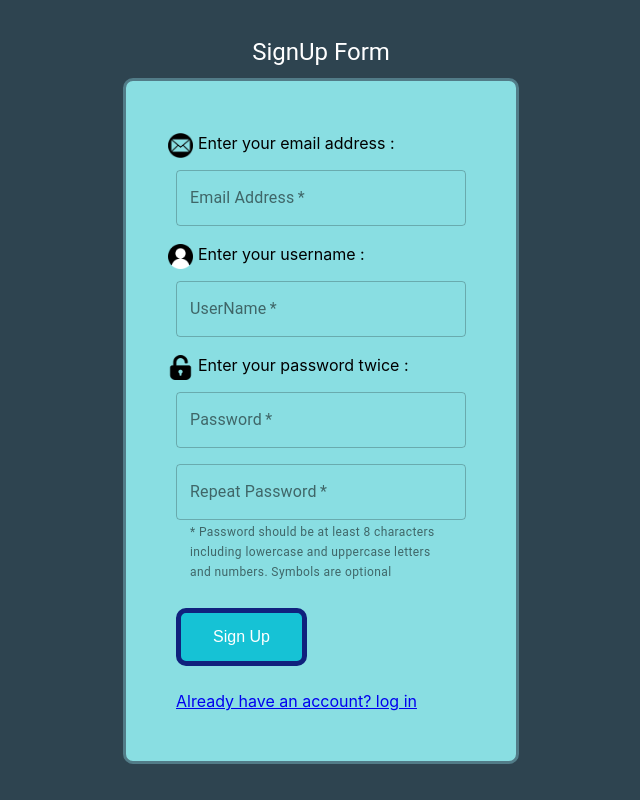
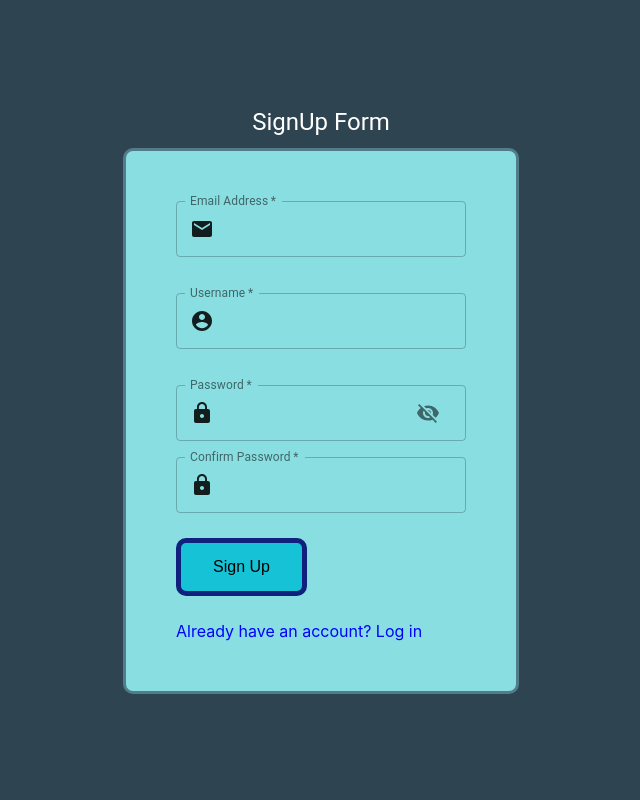
Before and after one commit to Tahlil-992/bugophobia.front-end, a React (Create React App) app: page /sign-up in a window 1280 px wide. Shown: the whole page, without its empty margins (319-959 px from the left). Built offline with nearby package versions, Linux system fonts and the light colour scheme.

Commit message:
last design changes & error live validation

```diff
--- a/src/style.css
+++ b/src/style.css
@@ -6,33 +6,20 @@
     justify-content: center;
     align-items: center;
 }
-.form {
+.form{
     background-color: #89dee2;
     border: 3px solid #527c88;
     border-radius: 10px;
     padding: 50px;
     margin-top: 10px;
 }
-.textfield {
-    margin-bottom: 10px;
-}
 .box {
     display: flex;
-}
-.photo {
-    height: 25px;
-    width: 25px;
-    margin-top: 10px;
-}
-.brtop {
-    margin-top: 10px;
-    margin-left: 5px;
-    display: inline-block;
 }
 .button{
     background-color: #16c2d5;
     border: 5px solid #10217d;
-    color: white;
+    color: black;
     padding: 15px 32px;
     text-align: center;
     text-decoration: none;
@@ -46,3 +33,10 @@
     background: #527c88;
     cursor: pointer;
 }
+.link {
+    color : blue;
+    text-decoration: none;
+}
+.link:hover {
+    color: fuchsia;
+}
--- a/src/views/pages/ForgetPassword.js
+++ b/src/views/pages/ForgetPassword.js
@@ -1,6 +1,5 @@
-import React from 'react';
+import React, { useEffect, useState } from 'react';
 import "../../style.css";
-import Password_photo from "../../assets/images/Password_photo.png";
 import Button from '@material-ui/core/Button';
 import TextField from '@material-ui/core/TextField';
 import Grid from '@material-ui/core/Grid';
@@ -8,8 +7,18 @@ import Box from '@material-ui/core/Box';
 import Typography from '@material-ui/core/Typography';
 import Container from '@material-ui/core/Container';
 import { Link } from "react-router-dom";
+import IconButton from '@material-ui/core/IconButton';
+import InputAdornment from "@material-ui/core/InputAdornment";
+import LockIcon from '@material-ui/icons/Lock';
+import Visibility from "@material-ui/icons/Visibility";
+import VisibilityOff from "@material-ui/icons/VisibilityOff";
+import ArrowBackSharpIcon from '@material-ui/icons/ArrowBackSharp';
+import KeyboardBackspaceSharpIcon from '@material-ui/icons/KeyboardBackspaceSharp';
 
 export default function ForgetPass() {
+    const [showPassword, setShowPassword] = useState(false);
+    const handleClickShowPassword = () => setShowPassword(!showPassword);
+    const handleMouseDownPassword = () => setShowPassword(!showPassword);
     return (
         <Box>
             <Container component="main" maxWidth="xs">
@@ -18,20 +27,12 @@ export default function ForgetPass() {
                     <div className="form">
                         <Grid container spacing={2}>
                             <Grid>
-                                <label className="brtop">
+                                <label>
                                     Hey,<br />
                                     We have sent a password to your email.<br />
                                     please check your mailbox,<br />
                                     and use that password for logging in.<br /><br />
                                 </label>
-                            </Grid>
-                            <Grid container spacing={0}>
-                                <Grid>
-                                    <img src={Password_photo} className="photo" alt="Password_photo" />
-                                </Grid>
-                                <Grid>
-                                    <label className="brtop">enter the password we've sent to you :</label>
-                                </Grid>
                             </Grid>
                             <Grid item xs={12}>
                                 <TextField
@@ -43,12 +44,26 @@ export default function ForgetPass() {
                                     type="password"
                                     id="password"
                                     autoComplete="current-password"
+                                    type={showPassword ? "text" : "password"}
+                                    InputProps={{
+                                        startAdornment: (<InputAdornment position="start"><LockIcon /></InputAdornment>),
+                                        endAdornment: (
+                                            <InputAdornment position="end">
+                                                <IconButton
+                                                    aria-label="toggle password visibility"
+                                                    onClick={handleClickShowPassword}
+                                                    onMouseDown={handleMouseDownPassword}>
+                                                    {showPassword ? <Visibility /> : <VisibilityOff />}
+                                                </IconButton>
+                                            </InputAdornment>
+                                        )
+                                    }}
                                 />
                             </Grid>
                         </Grid>
                         <Button type="submit" fullWidth variant="contained" class="button" >Submit</Button>
                         <Grid>
-                            <Link to="/">back to login form</Link>
+                            <Link class="link" to="/">Back to login form</Link>
                         </Grid>
                     </div>
                 </div>
--- a/src/views/pages/LoginForm.js
+++ b/src/views/pages/LoginForm.js
@@ -1,7 +1,5 @@
-import React, { useEffect,useState } from 'react';
+import React, { useEffect, useState } from 'react';
 import "../../style.css";
-import email_photo from "../../assets/images/email_photo.png";
-import Password_photo from "../../assets/images/Password_photo.png";
 import Button from '@material-ui/core/Button';
 import TextField from '@material-ui/core/TextField';
 import Grid from '@material-ui/core/Grid';
@@ -16,7 +14,12 @@ import CloseIcon from '@material-ui/icons/Close';
 import axios from "axios";
 import IconButton from '@material-ui/core/IconButton';
 import ErrorOutlineIcon from '@material-ui/icons/ErrorOutline';
-import { LoadingSpinner } from "../../assets/loading.spinner"
+import InputAdornment from "@material-ui/core/InputAdornment";
+import EmailIcon from '@material-ui/icons/Email';
+import LockIcon from '@material-ui/icons/Lock';
+import Visibility from "@material-ui/icons/Visibility";
+import VisibilityOff from "@material-ui/icons/VisibilityOff";
+import { LoadingSpinner } from "../../assets/loading.spinner";
 
 const callLoginAPI = async ({ email, password }) => {
     try {
@@ -121,6 +124,10 @@ export default function LogIn() {
 
     }, [onSubmit]);
 
+    const [showPassword, setShowPassword] = useState(false);
+    const handleClickShowPassword = () => setShowPassword(!showPassword);
+    const handleMouseDownPassword = () => setShowPassword(!showPassword);
+
     return (
         <Box>
             <Container component="main" maxWidth="xs">
@@ -128,14 +135,6 @@ export default function LogIn() {
                     <Typography component="h1" variant="h5" style={{ color: "white" }}>Login Form</Typography>
                     <div className="form">
                         <Grid container spacing={2}>
-                            <Grid container spacing={0}>
-                                <Grid>
-                                    <img src={email_photo} className="photo" alt="email_photo" />
-                                </Grid>
-                                <Grid>
-                                    <label className="brtop">Enter your email address :</label>
-                                </Grid>
-                            </Grid>
                             <Grid item xs={12}>
                                 <TextField
                                     error={isEmailEmpty}
@@ -146,18 +145,13 @@ export default function LogIn() {
                                     label="Email Address"
                                     name="email"
                                     value={email}
-									onChange={event => {setEmail(event.target.value); setIsEmailEmpty(false);}}
+                                    onChange={event => { setEmail(event.target.value); setIsEmailEmpty(false); }}
+                                    InputProps={{
+                                        startAdornment: (<InputAdornment position="start"><EmailIcon /></InputAdornment>)
+                                    }}
                                 />
                             </Grid>
-                            <Grid container spacing={0}>
-                                <Grid>
-                                    <img src={Password_photo} className="photo" alt="Password_photo" />
-                                </Grid>
-                                <Grid>
-                                    <label className="brtop">Enter your password :</label>
-                                </Grid>
-                            </Grid>
-                            <Grid item xs={12}>
+                            <Grid item xs={12}><br/>
                                 <TextField
                                     error={isPasswordEmpty}
                                     variant="outlined"
@@ -169,20 +163,36 @@ export default function LogIn() {
                                     id="password"
                                     autoComplete="current-password"
                                     value={password}
-									onChange={event => {setPassword(event.target.value); setIsPasswordEmpty(false);}}
+                                    onChange={event => { setPassword(event.target.value); setIsPasswordEmpty(false); }}
+                                    type={showPassword ? "text" : "password"}
+                                    InputProps={{
+                                        startAdornment: (<InputAdornment position="start"><LockIcon /></InputAdornment>),
+                                        endAdornment: (
+                                            <InputAdornment position="end">
+                                                <IconButton
+                                                    aria-label="toggle password visibility"
+                                                    onClick={handleClickShowPassword}
+                                                    onMouseDown={handleMouseDownPassword}>
+                                                    {showPassword ? <Visibility /> : <VisibilityOff />}
+                                                </IconButton>
+                                            </InputAdornment>
+                                        )
+                                    }}
                                 />
                             </Grid>
+                            <Grid item xs={12}>
                                 <FormControlLabel control={<Checkbox value="remember" />} label="Remember me" />
+                            </Grid>
                         </Grid>
                         <Box display="flex" justifyContent="space-between">
                             <Button type="submit" variant="contained" class="button" onClick={() => handleSubmit()}>Log in</Button>
                             {isLoading && <LoadingSpinner />}
                         </Box>
                         <Grid>
-                            <Link to="/forget-password">Forget password?</Link>
+                            <Link class="link" to="/forget-password">Forget password?</Link>
                         </Grid>
                         <Grid>
-                            <Link to="/sign-up">Don't have an account? Sign Up</Link>
+                            <Link class="link" to="/sign-up">Don't have an account? Sign Up</Link>
                         </Grid>
                     </div>
                 </div>
--- a/src/views/pages/SignUpForm.js
+++ b/src/views/pages/SignUpForm.js
@@ -1,8 +1,5 @@
 import React, { useEffect, useState } from 'react';
 import "../../style.css";
-import User_photo from "../../assets/images/User_photo.png";
-import Password_photo from "../../assets/images/Password_photo.png";
-import email_photo from "../../assets/images/email_photo.png";
 import Button from '@material-ui/core/Button';
 import TextField from '@material-ui/core/TextField';
 import Grid from '@material-ui/core/Grid';
@@ -19,6 +16,12 @@ import ErrorOutlineIcon from '@material-ui/icons/ErrorOutline';
 import CheckCircleIcon from '@material-ui/icons/CheckCircle';
 import { makeStyles } from '@material-ui/core/styles';
 import { LoadingSpinner } from "../../assets/loading.spinner";
+import InputAdornment from "@material-ui/core/InputAdornment";
+import EmailIcon from '@material-ui/icons/Email';
+import LockIcon from '@material-ui/icons/Lock';
+import AccountCircleIcon from '@material-ui/icons/AccountCircle';
+import Visibility from "@material-ui/icons/Visibility";
+import VisibilityOff from "@material-ui/icons/VisibilityOff";
 import Paper from '@material-ui/core/Paper';
 
 const callSignUPAPI = async ({ username, password, email }) => {
@@ -99,68 +102,35 @@ export default function SignUp() {
   const [openSnackBar, setOpenSnackBar] = useState(false);
   const [openModal, setOpenModal] = useState(false);
 
-  const checkEmail = () => {
+  const [emailhelper, setemailhelper] = useState("");
+  const [userhelper, setuserhelper] = useState("");
+  const [passhelper, setpasshelper] = useState("");
+  const [configpasshelper, setConfigpasshelper] = useState("");
+
+  const checkEmail = (email) => {
     const res = emailRegex.test(email)
-    if (message === "" || message === null || message === undefined) {
-      if (!res)
-        setMessage("Invalid email!");
-    }
-    return res;
+    setIsEmailValid(res);
   }
 
-  const checkUsername = () => {
+  const checkUsername = (userame) => {
     const res = userNameRegex.test(username);
-    if (message === "" || message === null || message === undefined) {
-      if (!res)
-        setMessage("Invalid username!");
-    }
-    return res;
+    setIsUsernameValid(res);
   }
 
-  const checkPassword = () => {
+  const checkPassword = (password) => {
     const res = passwordRegex.test(password);
-    if (message === "" || message === null || message === undefined) {
-      if (!res)
-        setMessage("Invalid password!");
-    }
-    return res;
+    setIsPasswordValid(res);
   }
 
-  const checkConfigPass = () => {
+  const checkConfigPass = (configPass) => {
     const res = (configPass === password);
-    if (message === "" || message === null || message === undefined) {
-      if (!res)
-        setMessage("Enter your password again!");
-    }
-    return res;
-  }
-
-  const validateInputs = () => {
-    const email_res = checkEmail();
-    const user_res = checkUsername();
-    const pass_res = checkPassword();
-    const conf_res = checkConfigPass();
-    setIsEmailValid(email_res);
-    setIsUsernameValid(user_res);
-    setIsPasswordValid(pass_res);
-    setIsConfigPassValid(conf_res);
-    if (email_res && user_res && pass_res && conf_res)
-      return true;
-    return false;
+    setIsConfigPassValid(res);
   }
 
   const handleSubmit = () => {
-    const res = validateInputs();
-    if (!res) {
-      setPassword("");
-      setConfigPass("");
-      setOpenSnackBar(true);
-    }
-    else {
-      setOpenSnackBar(false);
-    }
-    setIsLoading(res);
-    setOnSubmit(res);
+    setOpenSnackBar(false);
+    setIsLoading(true);
+    setOnSubmit(true);
   }
 
   const handleClose = () => {
@@ -195,7 +165,6 @@ export default function SignUp() {
       else {
         setMessage("Something went wrong while trying to create your account.");
       }
-
     }
   }
 
@@ -208,9 +177,41 @@ export default function SignUp() {
 
   }, [onSubmit]);
 
+  useEffect(() => {
+    if (isEmailValid)
+      setemailhelper("");
+    else
+      setemailhelper("Email is invalid");
+  }, [isEmailValid]);
+
+  useEffect(() => {
+    if (isUsernameValid)
+      setuserhelper("");
+    else
+      setuserhelper("Username is invalid");
+  }, [isUsernameValid]);
+
+  useEffect(() => {
+    if (ispasswordValid)
+      setpasshelper("");
+    else
+      setpasshelper("Password should be at least 8 characters including lowercase and uppercase letters and numbers. Symbols are optional.");
+  }, [ispasswordValid]);
+
+  useEffect(() => {
+    if (isConfigPassValid)
+      setConfigpasshelper("");
+    else
+      setConfigpasshelper("Passwords don't match");
+  }, [isConfigPassValid]);
+
   const goToLogin = () => {
     history.replace("/");
   }
+
+  const [showPassword, setShowPassword] = useState(false);
+  const handleClickShowPassword = () => setShowPassword(!showPassword);
+  const handleMouseDownPassword = () => setShowPassword(!showPassword);
 
   return (
     <Box>
@@ -219,14 +220,6 @@ export default function SignUp() {
           <Typography component="h1" variant="h5" style={{ color: "white" }}>SignUp Form</Typography>
           <div class="form">
             <Grid container spacing={2}>
-              <Grid container spacing={0}>
-                <Grid>
-                  <img src={email_photo} className="photo" alt="email_photo" />
-                </Grid>
-                <Grid>
-                  <label className="brtop">Enter your email address :</label>
-                </Grid>
-              </Grid>
               <Grid item xs={12}>
                 <TextField
                   error={!isEmailValid}
@@ -237,39 +230,35 @@ export default function SignUp() {
                   label="Email Address"
                   name="email"
                   value={email}
-                  onChange={event => setEmail(event.target.value)}
+                  onChange={event => { setEmail(event.target.value); checkEmail(event.target.value); }}
+                  InputProps={{
+                    startAdornment: (<InputAdornment position="start"><EmailIcon /></InputAdornment>),
+                    endAdornment: (<InputAdornment position="end"></InputAdornment>)
+                  }}
+                  helperText={emailhelper}
                 />
               </Grid>
-              <Grid container spacing={0}>
-                <Grid>
-                  <img src={User_photo} className="photo" alt="User_photo" />
-                </Grid>
-                <Grid>
-                  <label className="brtop">Enter your username :</label>
-                </Grid>
-              </Grid>
               <Grid item xs={12}>
+                <br />
                 <TextField
                   error={!isUsernameValid}
                   variant="outlined"
                   required
                   fullWidth
                   id="username"
-                  label="UserName"
+                  label="Username"
                   name="username"
                   value={username}
-                  onChange={event => setUsername(event.target.value)}
+                  onChange={event => { setUsername(event.target.value); checkUsername(event.target.value); }}
+                  InputProps={{
+                    startAdornment: (<InputAdornment position="start"><AccountCircleIcon /></InputAdornment>),
+                    endAdornment: (<InputAdornment position="end"></InputAdornment>)
+                  }}
+                  helperText={userhelper}
                 />
               </Grid>
-              <Grid container spacing={0}>
-                <Grid>
-                  <img src={Password_photo} className="photo" alt="Password_photo" />
-                </Grid>
-                <Grid>
-                  <label className="brtop">Enter your password twice :</label>
-                </Grid>
-              </Grid>
               <Grid item xs={12}>
+                <br />
                 <TextField
                   error={!(ispasswordValid && isConfigPassValid)}
                   variant="outlined"
@@ -281,7 +270,22 @@ export default function SignUp() {
                   id="password"
                   autoComplete="current-password"
                   value={password}
-                  onChange={event => setPassword(event.target.value)}
+                  onChange={event => { setPassword(event.target.value); checkPassword(event.target.value); }}
+                  type={showPassword ? "text" : "password"}
+                  InputProps={{
+                    startAdornment: (<InputAdornment position="start"><LockIcon /></InputAdornment>),
+                    endAdornment: (
+                      <InputAdornment position="end">
+                        <IconButton
+                          aria-label="toggle password visibility"
+                          onClick={handleClickShowPassword}
+                          onMouseDown={handleMouseDownPassword}>
+                          {showPassword ? <Visibility /> : <VisibilityOff />}
+                        </IconButton>
+                      </InputAdornment>
+                    )
+                  }}
+                  helperText={passhelper}
                 />
               </Grid>
               <Grid item xs={12}>
@@ -291,17 +295,17 @@ export default function SignUp() {
                   required
                   fullWidth
                   name="Rpassword"
-                  label="Repeat Password"
+                  label="Confirm Password"
                   type="password"
                   id="Rpassword"
                   autoComplete="current-password"
                   value={configPass}
-                  onChange={event => setConfigPass(event.target.value)}
-                  helperText={
-                    <Typography variant="caption">
-                      {`* Password should be at least 8 characters including lowercase and uppercase letters and numbers. Symbols are optional`}
-                    </Typography>
-                  }
+                  onChange={event => { setConfigPass(event.target.value); checkConfigPass(event.target.value) }}
+                  type={showPassword ? "text" : "password"}
+                  InputProps={{
+                    startAdornment: (<InputAdornment position="start"><LockIcon /></InputAdornment>)
+                  }}
+                  helperText={configpasshelper}
                 />
               </Grid>
             </Grid>
@@ -311,7 +315,7 @@ export default function SignUp() {
             </Box>
             <Grid>
               <Grid item>
-                <Link to="/">Already have an account? log in</Link>
+                <Link class="link" to="/">Already have an account? Log in</Link>
               </Grid>
             </Grid>
           </div>
@@ -323,7 +327,7 @@ export default function SignUp() {
           onClose={handleClose}
           resumeHideDuration={0}
         >
-          <Paper style={{backgroundColor: "#f9a099", borderRadius: "7px"}} elevation={3}>
+          <Paper style={{ backgroundColor: "#f9a099", borderRadius: "7px" }} elevation={3}>
             <Box
               display="flex"
               alignItems="center"
@@ -331,9 +335,9 @@ export default function SignUp() {
               px={"1em"} py={"1em"}>
               <ErrorOutlineIcon style={{ color: "#611a15", marginRight: "0.5em" }} />
               <Box>
-              {message && message.split("\n").map((item) =>
+                {message && message.split("\n").map((item) =>
                   <Typography style={{ color: "#611a15" }} display="block">{item}</Typography>
-              )}
+                )}
               </Box>
               <IconButton anchorOrigin={{ vertical: 'top', horizontal: 'center' }} onClick={handleClose}>
                 <CloseIcon style={{ color: "#611a15" }} />
```
Lines whose indentation alone changed are shown as unchanged.
